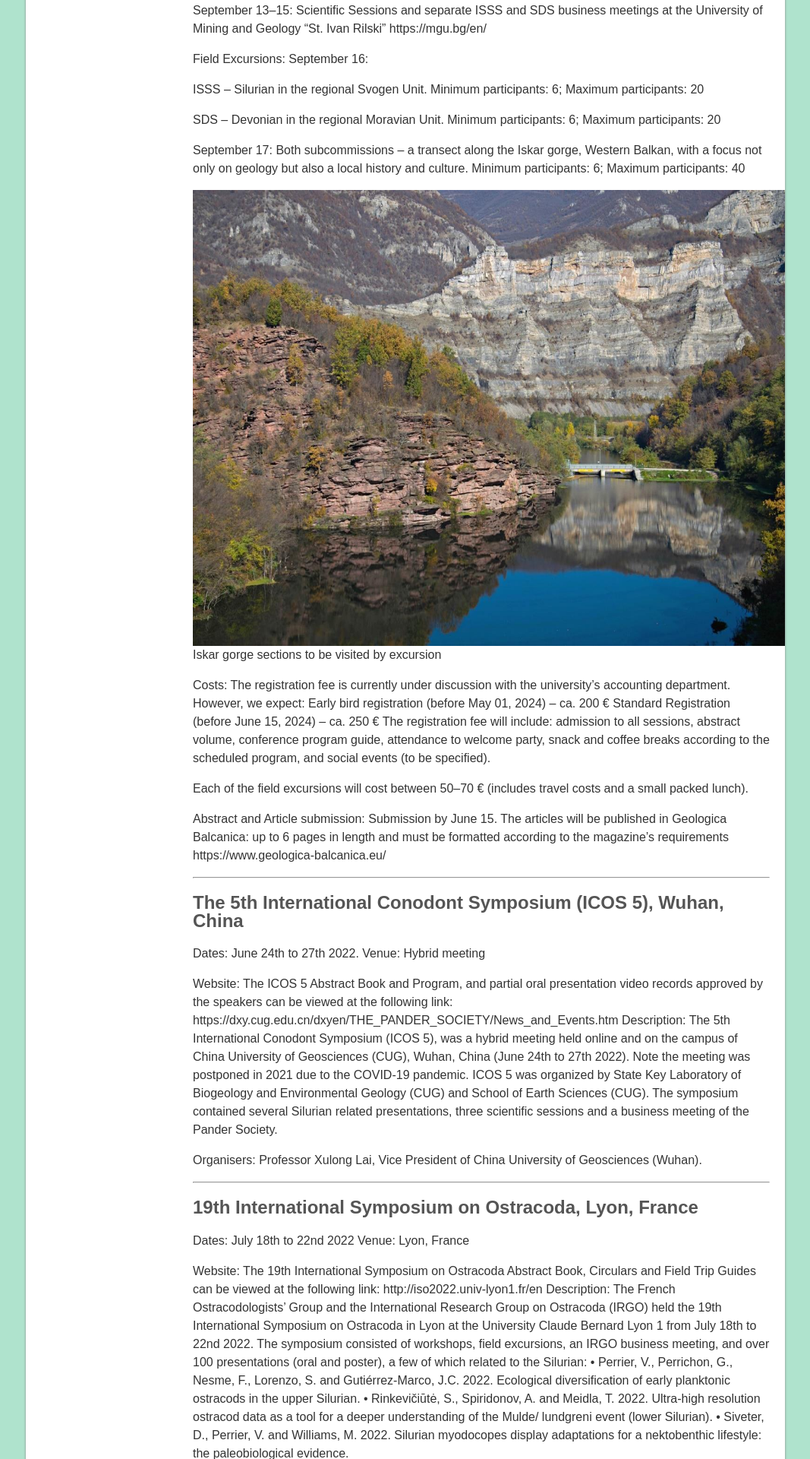
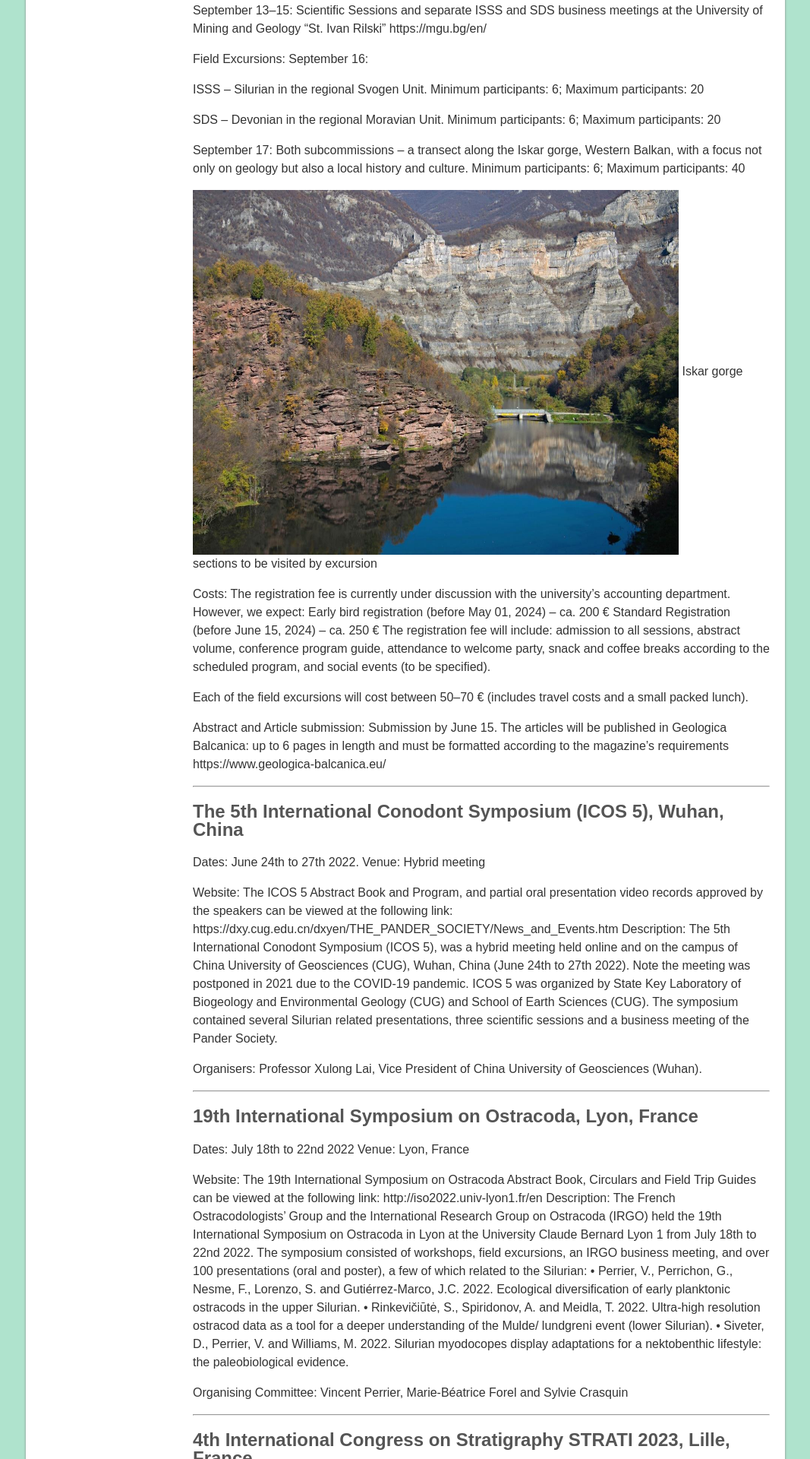
Before and after one commit to i-c-stratigraphy/subcommission-silurian, a Jekyll site: the page built from pages/meetings.md, in a window 1280 px wide. Shown: the part 899-2819 px from the top of the page at 76% size, without its empty margins (106-1173 px from the left). Built offline with Jekyll 4.4.1, drawn with Linux system fonts in a browser that asks for light colours.

Commit message:
Update meetings.md

```diff
--- a/pages/meetings.md
+++ b/pages/meetings.md
@@ -44,7 +44,7 @@ September 17:
 Both subcommissions – a transect along the Iskar gorge, Western Balkan, with a focus not only on geology but also a local history and culture.
 Minimum participants: 6; Maximum participants: 40
 
-<img src="images/conference Sofia.jpg" width="800" height="600" align=center/>
+<img src="images/conference Sofia.jpg" width="640" height="480" align=center/>
 Iskar gorge sections to be visited by excursion
 
 Costs:
```
